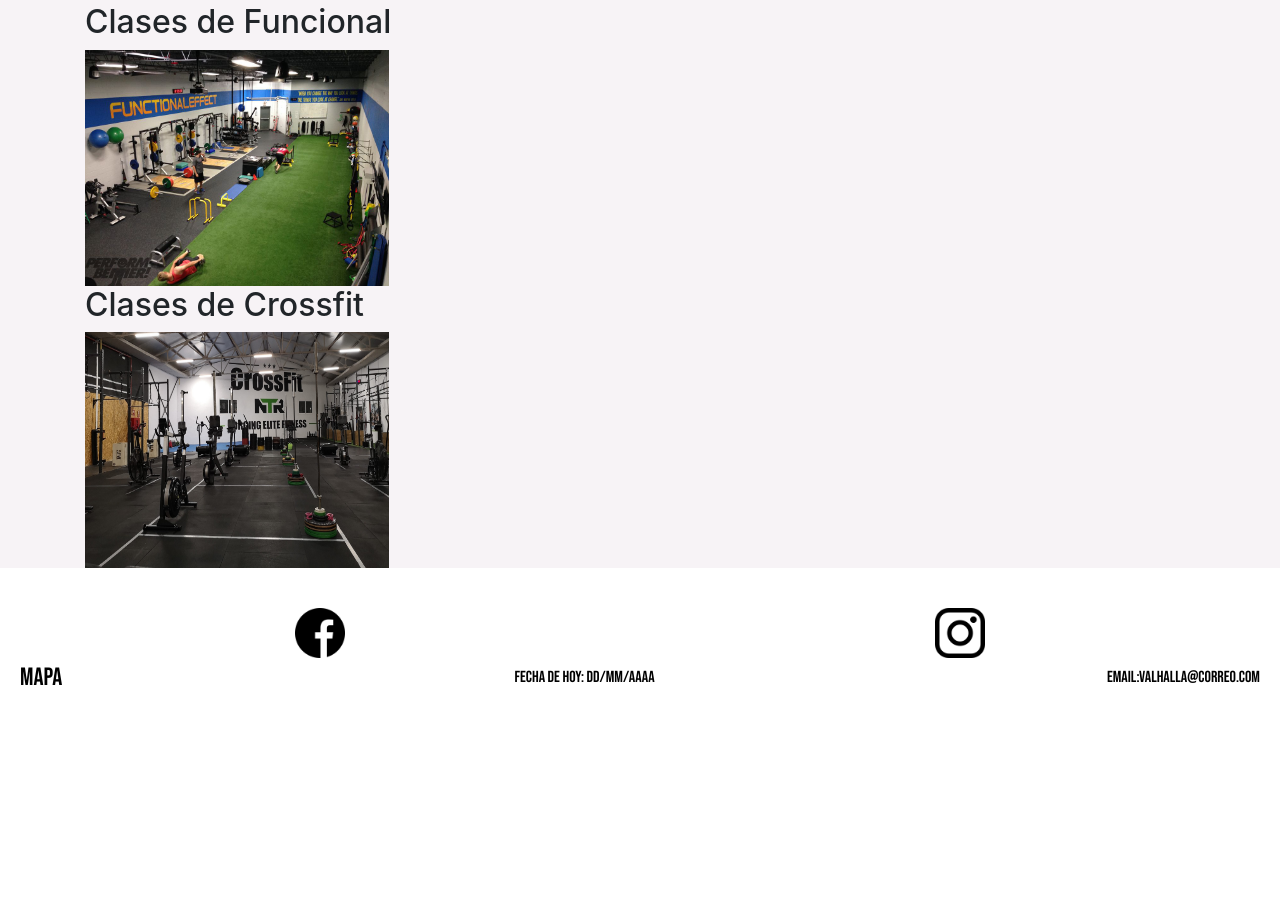
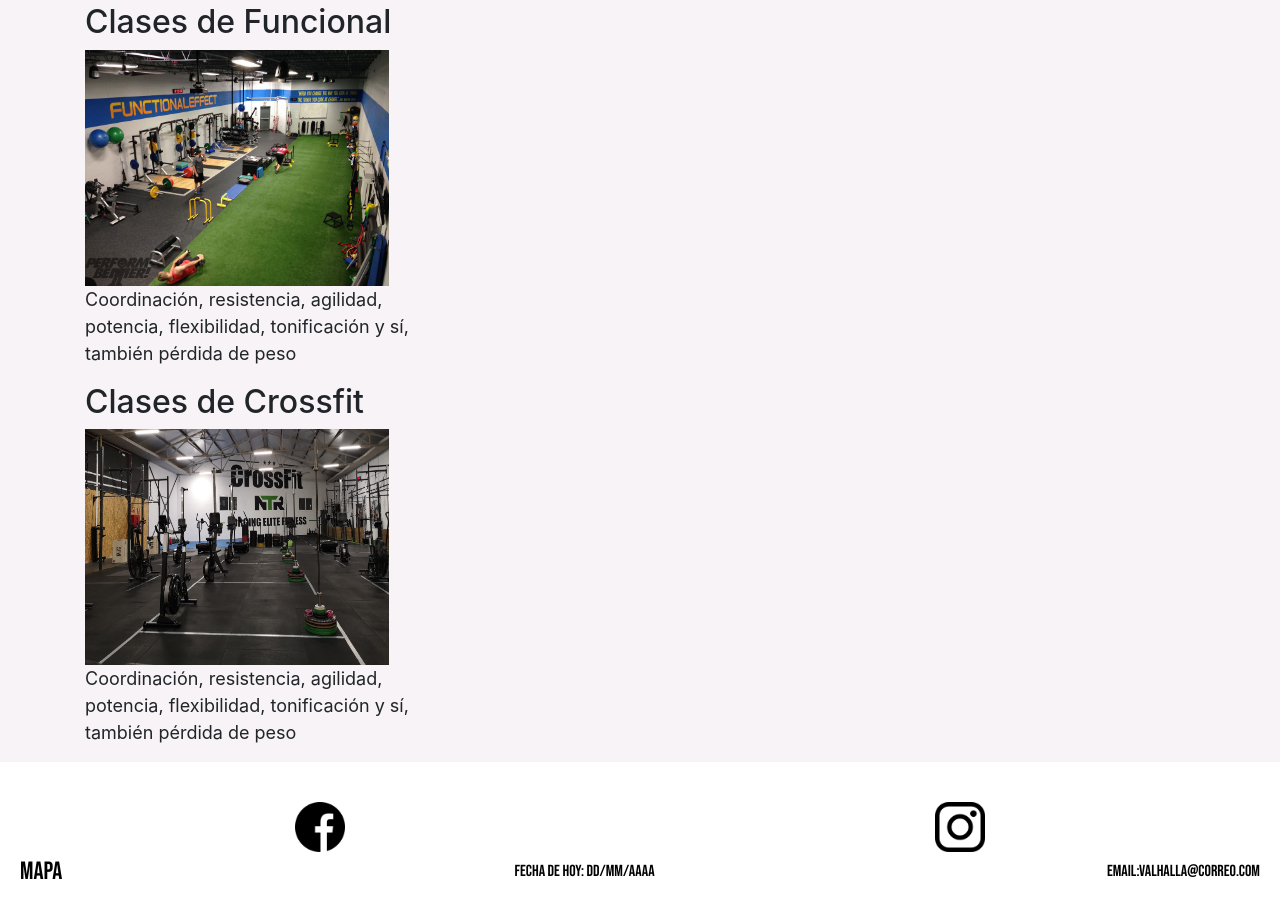
Before and after one commit to FrancoDavidUrquiza/GIMNASIO-----VALHALLA, a website: page Secciones.html in a window 1280 px wide. Shown: the part 1901-2819 px from the top of the page. Before the commit the page ends 2645 px from the top, so only its background shows below. Drawn offline with nearby package versions, Linux system fonts and the light colour scheme; a web font is replaced by a local one.

Commit message:
Update Secciones.html

```diff
--- a/Secciones.html
+++ b/Secciones.html
@@ -164,12 +164,14 @@
                 <div class="col-md-4">
                     <h3 class="h2">Clases de Funcional</h3>
                     <img src="Imagenes/Funcional.jpg" class="img-rounded" alt="funcional" width="304" height="236">
+                    <p>Coordinación, resistencia, agilidad, potencia, flexibilidad, tonificación y sí, también pérdida de peso</p>
                 </div>
             </div>
             <div class="row">
                 <div class="col-md-4">
                     <h3 class="h2">Clases de Crossfit</h3>
                     <img src="Imagenes/crossfit2.jpg" class="img-rounded" alt="crossfit" width="304" height="236">
+                    <p>Coordinación, resistencia, agilidad, potencia, flexibilidad, tonificación y sí, también pérdida de peso</p>
                 </div>
             </div>
         </div>
```
